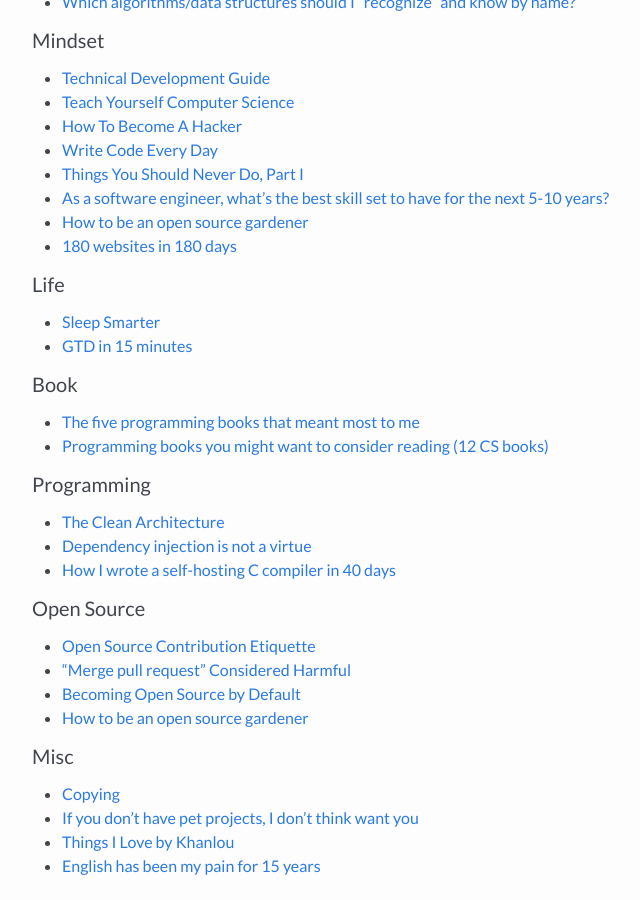
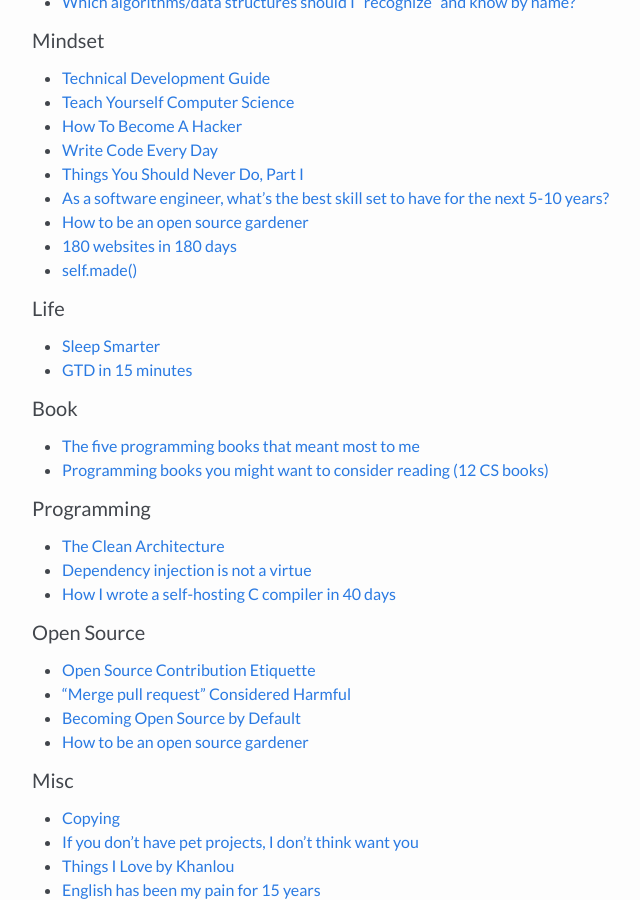
Before and after one commit to pixyzehn/pixyzehn.com, a Jekyll site: the page built from pages/links.md, in a window 1280 px wide and 900 px high, scrolled down 416 px. Shown: the whole window, without its empty margins (268-908 px from the left). Built offline with Jekyll 4.4.1, drawn with Linux system fonts in a browser that asks for light colours.

Commit message:
Add self.made()

```diff
--- a/pages/links.md
+++ b/pages/links.md
@@ -27,6 +27,7 @@ To be added...
 - [As a software engineer, what's the best skill set to have for the next 5-10 years?](http://brianknapp.me/software-engineer-best-skill/)
 - [How to be an open source gardener](http://words.steveklabnik.com/how-to-be-an-open-source-gardener)
 - [180 websites in 180 days](https://jenniferdewalt.com/)
+- [self.made()](https://bugkrusha.com/2017/03/26/blogging-finally/)
 
 #### Life
 - [Sleep Smarter](http://radex.io/books/sleep-smarter/)
```
